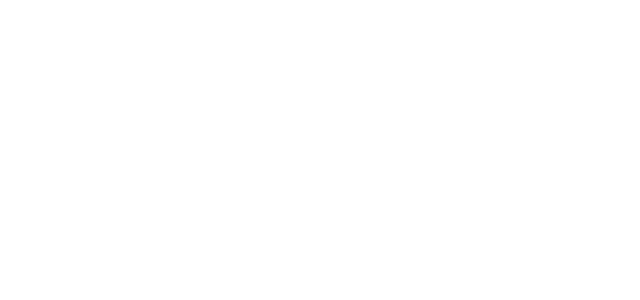
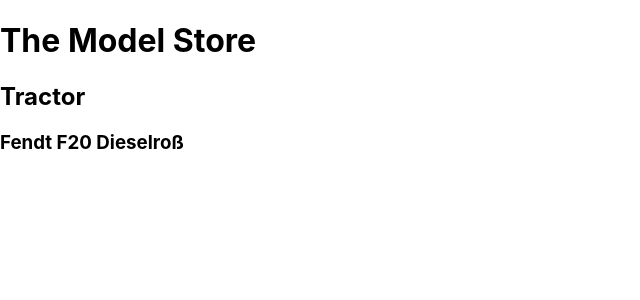
Before and after one commit to bpander/micro-fe-poc, a React (Create React App) app: page / in a window 1280 px wide. Shown: the top 300 px of the page, without its empty margins (0-640 px from the left). Built offline with nearby package versions, Linux system fonts and the light colour scheme.

Commit message:
Creates Product Detail react component.

```diff
--- /dev/null
+++ b/src/product/components/ProductDetail.tsx
@@ -0,0 +1,32 @@
+import React from 'react';
+import { Product } from 'product/modules/product/types';
+
+interface ProductDetailProps {
+  product: Product | undefined;
+  variantSku: string;
+}
+
+export default class ProductDetail extends React.Component<ProductDetailProps> {
+
+  getVariant() {
+    if (!this.props.product) {
+      return;
+    }
+    return this.props.product.variants.find(v => v.sku === this.props.variantSku);
+  }
+
+  render() {
+    const { props } = this;
+    if (!props.product) {
+      return <h1>Product not found</h1>
+    }
+    const variant = this.getVariant();
+    return (
+      <div>
+        <h1>The Model Store</h1>
+        <h2>{props.product.name}</h2>
+        {(variant) && <h3>{variant.name}</h3>}
+      </div>
+    );
+  }
+}
--- /dev/null
+++ b/src/product/components/SomeLoaderAbstraction.tsx
@@ -0,0 +1,27 @@
+import React from 'react';
+
+interface SomeLoaderAbstractionProps {
+  fetchData: () => Promise<void>;
+  needsData: boolean;
+  fallback: JSX.Element;
+  alwaysFetchOnMount?: boolean;
+}
+
+export class SomeLoaderAbstraction extends React.Component<SomeLoaderAbstractionProps> {
+  componentDidMount() {
+    if (this.props.needsData || this.props.alwaysFetchOnMount) {
+      this.props.fetchData();
+    }
+  }
+  componentDidUpdate(prevProps: SomeLoaderAbstractionProps) {
+    if (this.props.needsData && !prevProps.needsData) {
+      this.props.fetchData();
+    }
+  }
+  render() {
+    if (this.props.needsData) {
+      return this.props.fallback;
+    }
+    return this.props.children;
+  }
+}
--- a/src/product/containers/ProductDetailContainer.tsx
+++ b/src/product/containers/ProductDetailContainer.tsx
@@ -1,9 +1,17 @@
+import React from 'react';
 import { BaseContainer } from 'conductor/BaseContainer';
 import { BehaviorSubject } from 'rxjs/internal/BehaviorSubject';
 import { Product } from 'product/modules/product/types';
 import { requestContext } from 'conductor/contexts';
 import { DependencyMap } from 'shared/config/DependencyMap';
 import { fetchProduct } from 'product/modules/product/actions';
+import { Suspense, lazy } from 'react';
+import { Spinner } from 'shared/react/Spinner';
+import ReactDOM from 'react-dom';
+import { getProduct } from 'product/modules/product/selectors';
+import { SomeLoaderAbstraction } from 'product/components/SomeLoaderAbstraction';
+
+const ProductDetail = lazy(() => import('product/components/ProductDetail'));
 
 export class ProductDetailContainer extends BaseContainer {
   static tagName = 'product-detail-container';
@@ -15,12 +23,39 @@
     this.productStream = requestContext<DependencyMap, 'productStream'>(this, 'productStream');
     if (this.productStream) {
       this.subscribeTo(this.productStream);
-      fetchProduct(this.productStream);
+    }
+  }
+
+  // "Bind" action creators to the injected stream
+  fetchProduct = async () => {
+    if (this.productStream) {
+      await fetchProduct(this.productStream);
     }
   }
 
   render() {
-    console.log(this.productStream && this.productStream.getValue());
+    const { productStream } = this;
+    if (!productStream) {
+      return;
+    }
+
+    // These would probably come from the route in real life
+    const parentSku = 'tractor-parent-sku';
+    const variantSku = 't_fendt';
+
+    const product = getProduct(productStream.getValue(), parentSku);
+    ReactDOM.render(
+      <Suspense fallback={<Spinner />}>
+        <SomeLoaderAbstraction
+          fetchData={this.fetchProduct}
+          needsData={!product}
+          fallback={<Spinner />}
+        >
+          <ProductDetail product={product} variantSku={variantSku} />
+        </SomeLoaderAbstraction>
+      </Suspense>,
+      this,
+    );
   }
 }
 customElements.define(ProductDetailContainer.tagName, ProductDetailContainer);
--- a/src/product/modules/product/mocks.ts
+++ b/src/product/modules/product/mocks.ts
@@ -2,6 +2,7 @@
 
 export const mockProduct: Product = {
   name: 'Tractor',
+  sku: 'tractor-parent-sku',
   variants: [
     {
       sku: 't_porsche',
--- /dev/null
+++ b/src/product/modules/product/selectors.ts
@@ -0,0 +1,7 @@
+import { Product } from './types';
+
+// TODO: Memoize this somehow
+// e.g. reselect, lodash's memoize, custom function, whatever makes the most sense
+export const getProduct = (products: Product[], sku: string): Product | undefined => {
+  return products.find(p => p.sku === sku);
+};
--- a/src/product/modules/product/types.d.ts
+++ b/src/product/modules/product/types.d.ts
@@ -8,5 +8,6 @@
 
 export interface Product {
   name: string;
+  sku: string;
   variants: ProductVariant[];
 }
--- /dev/null
+++ b/src/shared/react/Spinner.tsx
@@ -0,0 +1,5 @@
+import React from 'react';
+
+export const Spinner: React.FC = () => (
+  <div>loading...</div>
+);
```
Also changed, not shown: src/shared/config/DependencyMap.ts (renamed from src/shared/config/DependencyMap.d.ts).
